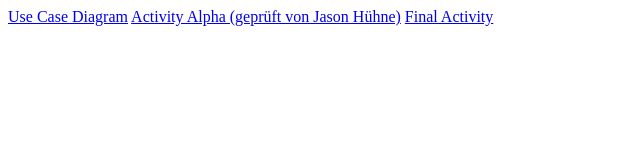
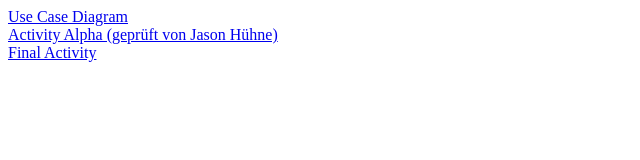
Before and after one commit to richamukasa/EIA2-SoSe2022, a plain HTML site: page A02/Memory/Aufgabe2Memory.html in a window 1280 px wide. Shown: the whole page, without its empty margins (0-640 px from the left). Drawn offline with Linux system fonts and the light colour scheme.

Commit message:
Update Aufgabe2Memory.html

```diff
--- a/A02/Memory/Aufgabe2Memory.html
+++ b/A02/Memory/Aufgabe2Memory.html
@@ -7,8 +7,8 @@
     <title>Richards Memory Konzept</title>
 </head>
 <body>
-    <a href="UseCaseDiagram.Memory.pdf" target="_blank">Use Case Diagram</a>
-    <a href="ActivityDiagramJason.drawio.png" target="_blank">Activity Alpha (geprüft von Jason Hühne)</a>
+    <a href="UseCaseDiagram.Memory.pdf" target="_blank">Use Case Diagram</a> <br>
+    <a href="ActivityDiagramJason.drawio.png" target="_blank">Activity Alpha (geprüft von Jason Hühne)</a> <br>
     <a href="ActivityDiagram.Memory.pdf" target="_blank">Final Activity</a>
 </body>
 </html>
```
